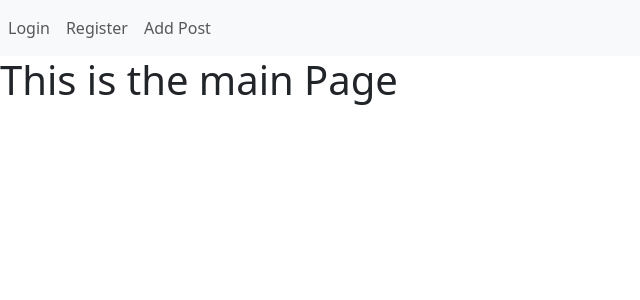
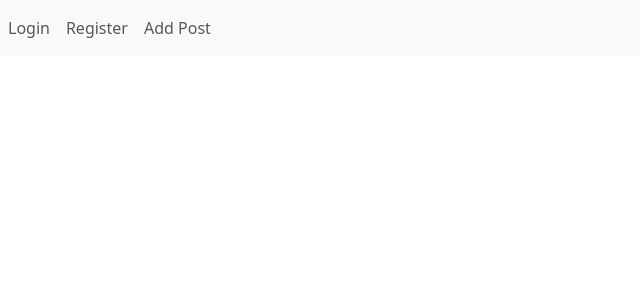
Before and after one commit to skillzee/Cracki-Frontend, an Angular app: page / in a window 1280 px wide. Shown: the top 300 px of the page, without its empty margins (0-640 px from the left). Built offline with nearby package versions, Linux system fonts and the light colour scheme.

Commit message:
server changes

```diff
--- a/src/app/app.component.html
+++ b/src/app/app.component.html
@@ -1,4 +1,4 @@
 <app-nav-bar></app-nav-bar>
 
-<h1>This is the main Page</h1>
+<!-- <h1>This is the main Page</h1> -->
 <router-outlet></router-outlet>
--- a/src/app/auth.service.ts
+++ b/src/app/auth.service.ts
@@ -15,7 +15,7 @@ export class AuthService {
   }
 
   createPost(title: string, photo: File): Observable<any>{
-    const url = 'http://localhost:3000/posts/new';
+    const url = 'https://cracki-backend.onrender.com/posts/new';
     return this.http.post(url, { title, photo });
 
   }
```
